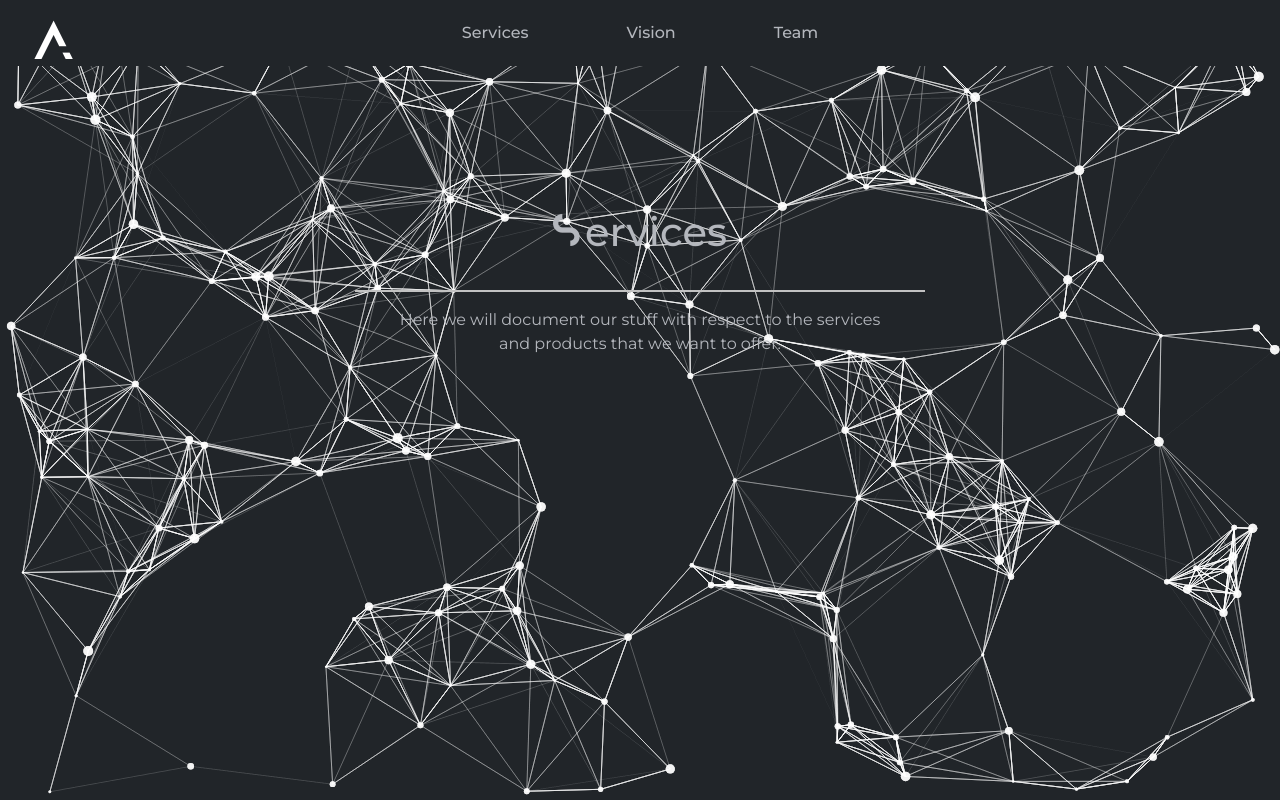
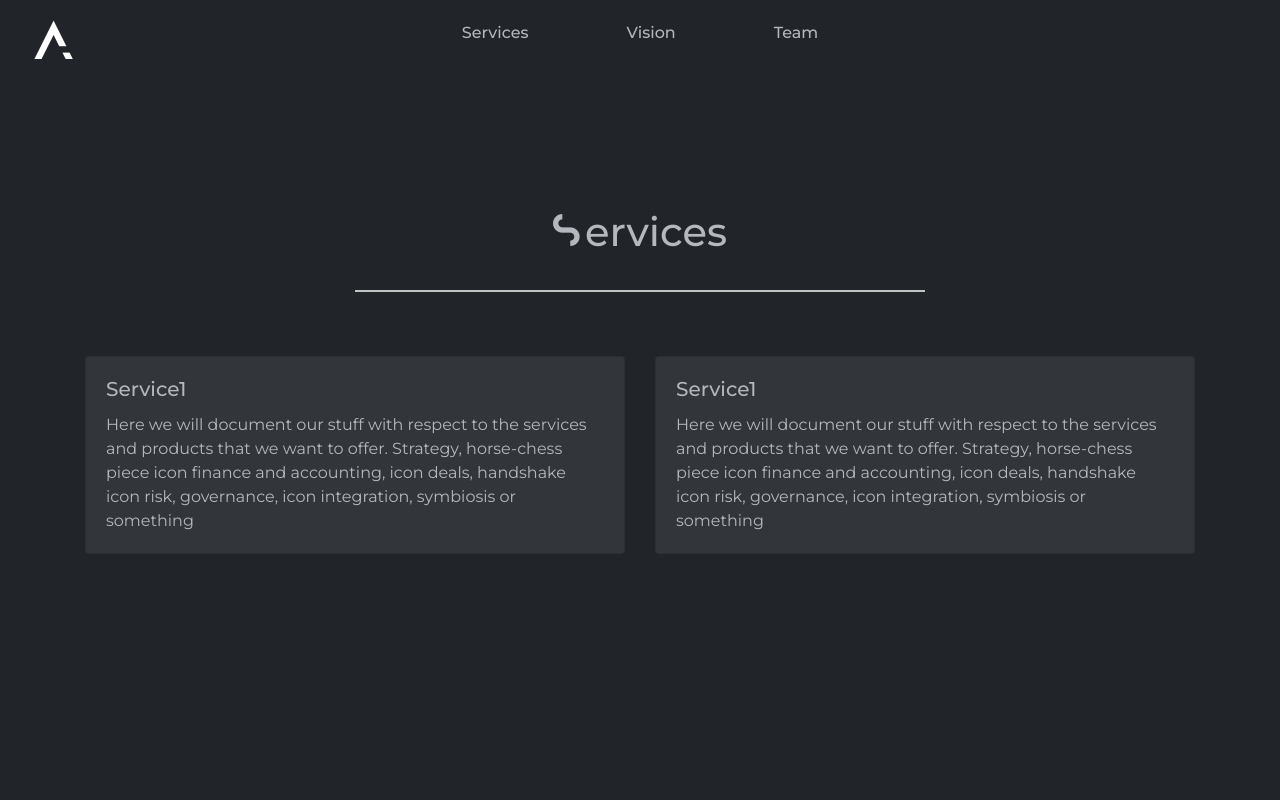
Before and after one commit to STV038/STV038.github.io-aktai, a React (Create React App) app: page /services in a window 1280 px wide. Built offline with nearby package versions, Linux system fonts and the light colour scheme.

Commit message:
some updated

```diff
--- a/src/App.scss
+++ b/src/App.scss
@@ -3,6 +3,14 @@
   flex-basis: 100%;
   min-height: 100vh;
   width: 100%;
+}
+
+.card {
+  background-color: #32363a;
+}
+
+#icon {
+  color: #b4b7bd;
 }
 
 #tsparticles {
@@ -18,12 +26,12 @@
   left: 0;
   width: 100%;
   height: 100%;
+  padding-bottom: 1rem;
 }
 
 .particle-footer {
   height: 8rem !important;
   z-index: -1;
-  margin-top: 1rem;
 }
 
 .new1 {
--- a/src/assets/ParticlesFooter.js
+++ b/src/assets/ParticlesFooter.js
@@ -47,7 +47,7 @@ class ParticlesApp extends React.Component {
             },
             links: {
               color: '#ffffff',
-              distance: 150,
+              distance: 80,
               enable: true,
               opacity: 0.5,
               width: 1,
@@ -57,7 +57,7 @@ class ParticlesApp extends React.Component {
             },
             move: {
               direction: 'none',
-              enable: true,
+              enable: false,
               outMode: 'bounce',
               random: false,
               speed: 1.6,
@@ -74,7 +74,7 @@ class ParticlesApp extends React.Component {
               value: 0.5,
             },
             shape: {
-              type: 'circle',
+              type: 'polygon',
             },
             size: {
               random: true,
--- a/src/components/Services.js
+++ b/src/components/Services.js
@@ -1,8 +1,10 @@
 import * as React from 'react';
-import { Row } from 'reactstrap';
+import { Row, Col, Card, CardTitle, CardText } from 'reactstrap';
 import { Transition } from 'react-transition-group';
 
-import ParticlesFooter from '../assets/ParticlesFooter';
+import { FontAwesomeIcon } from '@fortawesome/react-fontawesome';
+import { faChessKnight } from '@fortawesome/free-solid-svg-icons';
+
 import '../assets/transition.scss';
 
 const duration = 2000;
@@ -21,6 +23,7 @@ const transitionStyles = {
   exited: { opacity: 0 },
 };
 
+// <FontAwesomeIcon icon={faChessKnight} size="3x" id="icon" />;
 const Services = () => {
   return (
     <div>
@@ -38,29 +41,37 @@ const Services = () => {
                 ervices
               </h1>
             </Row>
-            <Row>
+            <Row className="mb-5">
               <hr className="new1" />
             </Row>
             <Row className="justify-content-center">
-              <p className=" subtext">
-                Here we will document our stuff with respect to the
-                services and products that we want to offer.
-              </p>
+              <Col sm="12" lg="6" className="pb-3">
+                <Card body>
+                  <CardTitle tag="h5">Service1</CardTitle>
+                  <CardText>
+                    Here we will document our stuff with respect to
+                    the services and products that we want to offer.
+                    Strategy, horse-chess piece icon finance and
+                    accounting, icon deals, handshake icon risk,
+                    governance, icon integration, symbiosis or
+                    something
+                  </CardText>
+                </Card>
+              </Col>
+              <Col sm="12" lg="6">
+                <Card body>
+                  <CardTitle tag="h5">Service1</CardTitle>
+                  <CardText>
+                    Here we will document our stuff with respect to
+                    the services and products that we want to offer.
+                    Strategy, horse-chess piece icon finance and
+                    accounting, icon deals, handshake icon risk,
+                    governance, icon integration, symbiosis or
+                    something
+                  </CardText>
+                </Card>
+              </Col>
             </Row>
-          </div>
-        )}
-      </Transition>
-      <Transition in={true} appear={true} timeout={200}>
-        {(state) => (
-          <div
-            style={{
-              ...defaultStyle,
-              ...transitionStyles[state],
-            }}
-          >
-            <nav class="navbar fixed-bottom particle-footer">
-              <ParticlesFooter />
-            </nav>
           </div>
         )}
       </Transition>
--- a/src/components/Team.js
+++ b/src/components/Team.js
@@ -2,7 +2,6 @@ import * as React from 'react';
 import { Row, Col } from 'reactstrap';
 import { Transition } from 'react-transition-group';
 
-import ParticlesFooter from '../assets/ParticlesFooter';
 import '../assets/transition.scss';
 
 const duration = 2000;
@@ -38,7 +37,7 @@ const Team = () => {
                 eam
               </h1>
             </Row>
-            <Row>
+            <Row className="mb-5">
               <hr className="new1" />
             </Row>
             <Row className="justify-content-center text-center">
@@ -57,17 +56,6 @@ const Team = () => {
                 / professional bodies, investors)
               </p>
             </Row>
-          </div>
-        )}
-      </Transition>
-      <Transition in={true} appear={true} timeout={1000}>
-        {(state) => (
-          <div
-            style={{
-              ...defaultStyle,
-              ...transitionStyles[state],
-            }}
-          >
             <Row className="justify-content-center text-center">
               <Col sm="12" lg="4" className="mt-5">
                 <h5>Finance & Investments</h5>
@@ -90,20 +78,6 @@ const Team = () => {
           </div>
         )}
       </Transition>
-      <Transition in={true} appear={true} timeout={200}>
-        {(state) => (
-          <div
-            style={{
-              ...defaultStyle,
-              ...transitionStyles[state],
-            }}
-          >
-            <nav class="navbar fixed-bottom particle-footer">
-              <ParticlesFooter />
-            </nav>
-          </div>
-        )}
-      </Transition>
     </div>
   );
 };
--- a/src/components/Vision.js
+++ b/src/components/Vision.js
@@ -2,7 +2,6 @@ import * as React from 'react';
 import { Row } from 'reactstrap';
 import { Transition } from 'react-transition-group';
 
-import ParticlesFooter from '../assets/ParticlesFooter';
 import '../assets/transition.scss';
 
 const duration = 2000;
@@ -69,20 +68,6 @@ const Vision = () => {
           </div>
         )}
       </Transition>
-      <Transition in={true} appear={true} timeout={200}>
-        {(state) => (
-          <div
-            style={{
-              ...defaultStyle,
-              ...transitionStyles[state],
-            }}
-          >
-            <nav class="navbar fixed-bottom particle-footer">
-              <ParticlesFooter />
-            </nav>
-          </div>
-        )}
-      </Transition>
     </div>
   );
 };
```
Also changed, not shown: package.json (+6 -2 lines), 1 other file (tests, documents, lock files or other folders).
